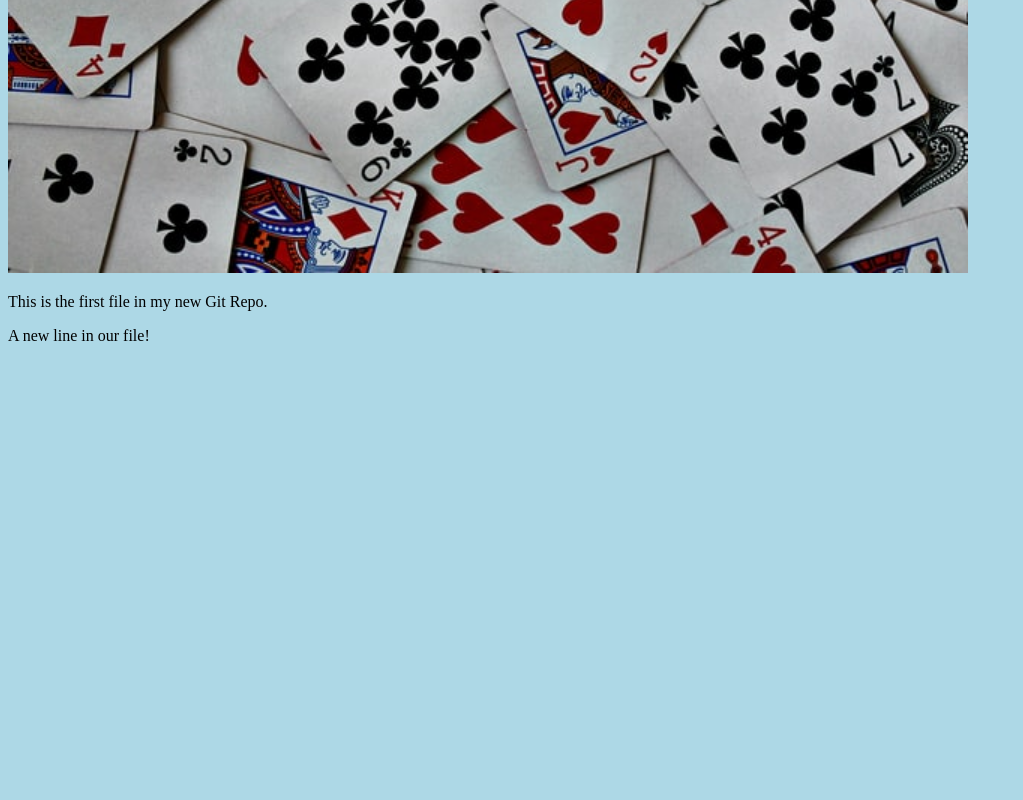
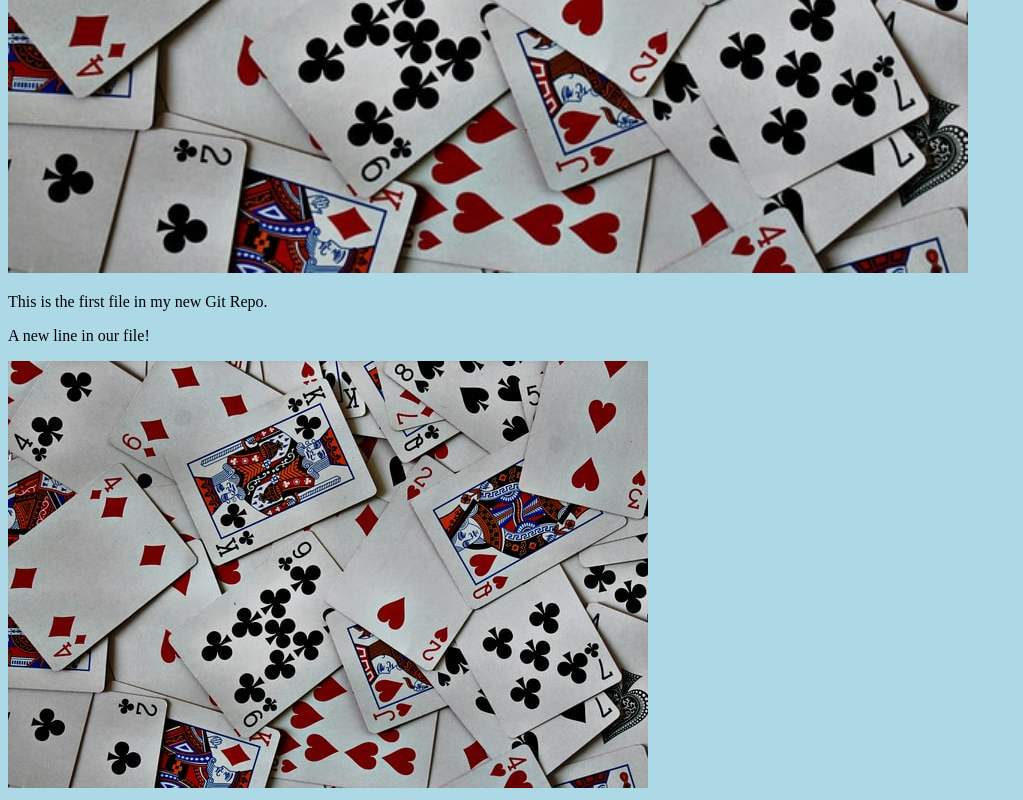
Before and after one commit to oskartrybus/hello-world, a plain HTML site: page index.html in a window 1280 px wide. Shown: the part 447-1247 px from the top of the page, without its empty margins (0-1023 px from the left). Before the commit the page ends 808 px from the top, so only its background shows below. Drawn offline with Linux system fonts and the light colour scheme.

Commit message:
added new image

```diff
--- a/index.html
+++ b/index.html
@@ -7,10 +7,10 @@
 <body>
 
 <h1>Hello world!</h1>
-<div><img src="cards.jpg" alt="Hello World from Space"
-style="width:100%;max-width:960px"></div>
+<div><img src="cards.jpg" alt="Hello World from Space" style="width:100%;max-width:960px"></div>
 <p>This is the first file in my new Git Repo.</p>
 <p>A new line in our file!</p>
+<div><img src="img_hello_git.jpg" alt="Hello Git" style="width:100%;max-width:640px"></div>
 
 </body>
 </html>
```
Also changed, not shown: img_hello_git.jpg (added).
